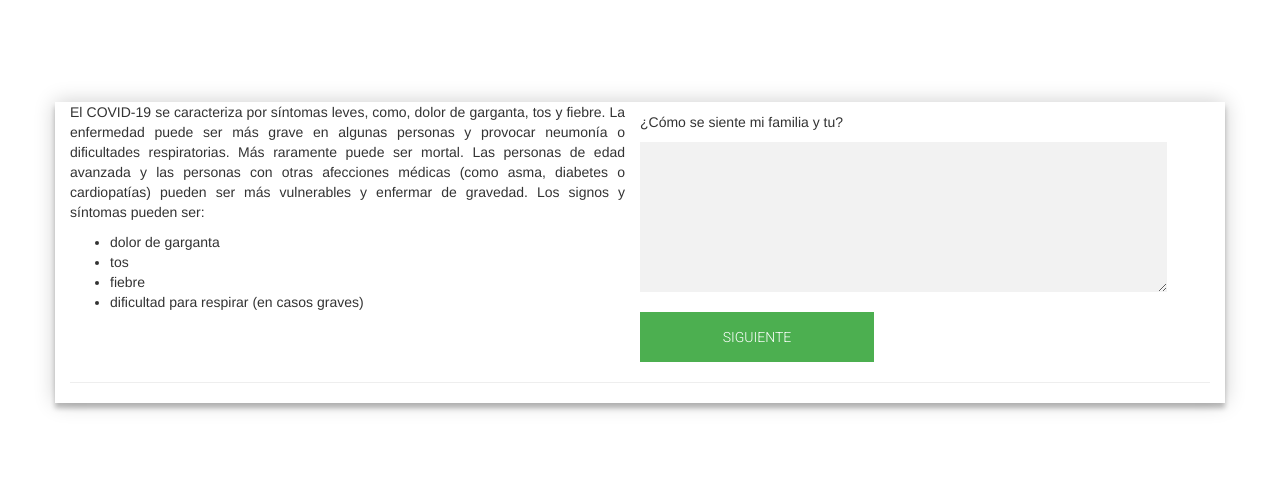
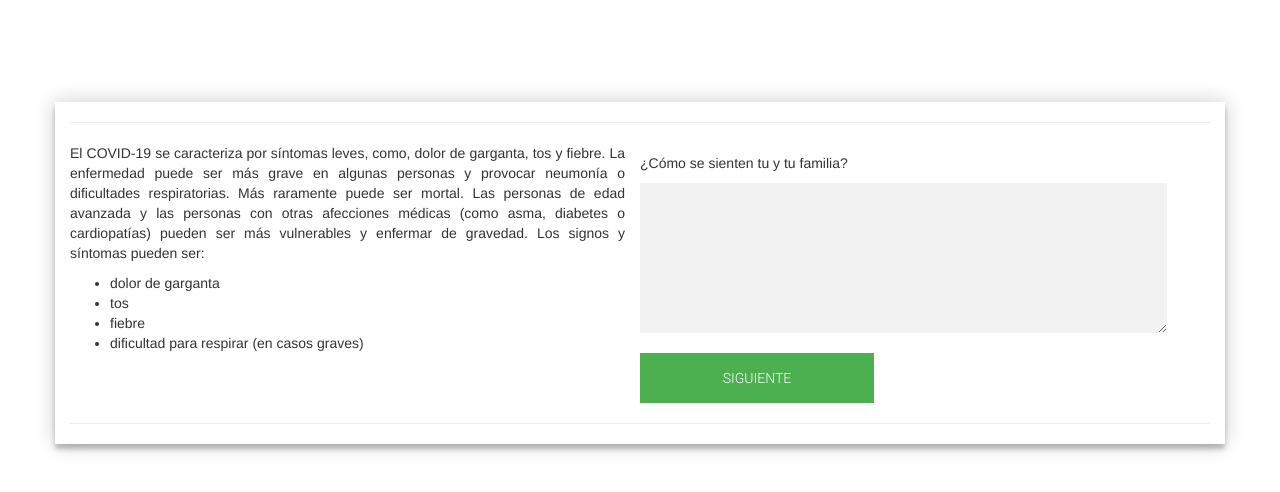
Before and after one commit to ptrroot/TheERRORs-COVID19, an Angular app: page / in a window 1280 px wide. Shown: the top 492 px of the page. Built offline with nearby package versions, Linux system fonts and the light colour scheme.

Commit message:
DEMO: Agrega estilo a paginas 2 y 3

```diff
--- a/src/app/preguntas/pregunta1/pregunta1.component.html
+++ b/src/app/preguntas/pregunta1/pregunta1.component.html
@@ -1,5 +1,6 @@
 <div class="question-page">
     <div class="container">
+        <hr>
         <div class="row">
             <div class="col-xs-6">
                 <p>El COVID-19 se caracteriza por síntomas leves, como, dolor de garganta, tos y fiebre. La enfermedad puede ser más grave en algunas personas y provocar neumonía o dificultades respiratorias. Más raramente puede ser mortal. Las personas
@@ -18,7 +19,7 @@
                     <p>{{IS}}</p>
                 </div>
                 <div class="row">
-                    <p>¿Cómo se siente mi familia y tu?</p>
+                    <p>¿Cómo se sienten tu y tu familia?</p>
                 </div>
                 <div class="row">
                     <textarea rows="6" cols="50"></textarea>
--- a/src/app/preguntas/pregunta2/pregunta2.component.html
+++ b/src/app/preguntas/pregunta2/pregunta2.component.html
@@ -1,9 +1,10 @@
+<div class="question-page">
     <div class="container">
         <hr>
         <div class="row">
             <div class="col-xs-6">
-            <p>El COVID-19 se caracteriza por síntomas leves, como, dolor de garganta, tos y fiebre. La enfermedad puede ser más grave en algunas personas y provocar neumonía o dificultades respiratorias. Más raramente puede ser mortal. Las personas de edad
-                avanzada y las personas con otras afecciones médicas (como asma, diabetes o cardiopatías) pueden ser más vulnerables y enfermar de gravedad. Los signos y síntomas pueden ser:
+                <p>El COVID-19 se caracteriza por síntomas leves, como, dolor de garganta, tos y fiebre. La enfermedad puede ser más grave en algunas personas y provocar neumonía o dificultades respiratorias. Más raramente puede ser mortal. Las personas
+                    de edad avanzada y las personas con otras afecciones médicas (como asma, diabetes o cardiopatías) pueden ser más vulnerables y enfermar de gravedad. Los signos y síntomas pueden ser:
                 </p>
                 <ul>
                     <li>dolor de garganta</li>
@@ -28,4 +29,6 @@
                 </div>
             </div>
         </div>
+        <hr>
     </div>
+</div>
--- a/src/app/preguntas/pregunta3/pregunta3.component.html
+++ b/src/app/preguntas/pregunta3/pregunta3.component.html
@@ -1,9 +1,10 @@
+<div class="question-page">
     <div class="container">
         <hr>
         <div class="row">
             <div class="col-xs-6">
-            <p>El COVID-19 se caracteriza por síntomas leves, como, dolor de garganta, tos y fiebre. La enfermedad puede ser más grave en algunas personas y provocar neumonía o dificultades respiratorias. Más raramente puede ser mortal. Las personas de edad
-                avanzada y las personas con otras afecciones médicas (como asma, diabetes o cardiopatías) pueden ser más vulnerables y enfermar de gravedad. Los signos y síntomas pueden ser:
+                <p>El COVID-19 se caracteriza por síntomas leves, como, dolor de garganta, tos y fiebre. La enfermedad puede ser más grave en algunas personas y provocar neumonía o dificultades respiratorias. Más raramente puede ser mortal. Las personas
+                    de edad avanzada y las personas con otras afecciones médicas (como asma, diabetes o cardiopatías) pueden ser más vulnerables y enfermar de gravedad. Los signos y síntomas pueden ser:
                 </p>
                 <ul>
                     <li>dolor de garganta</li>
@@ -28,4 +29,6 @@
                 </div>
             </div>
         </div>
+        <hr>
     </div>
+</div>
```
Lines whose indentation alone changed are shown as unchanged.
